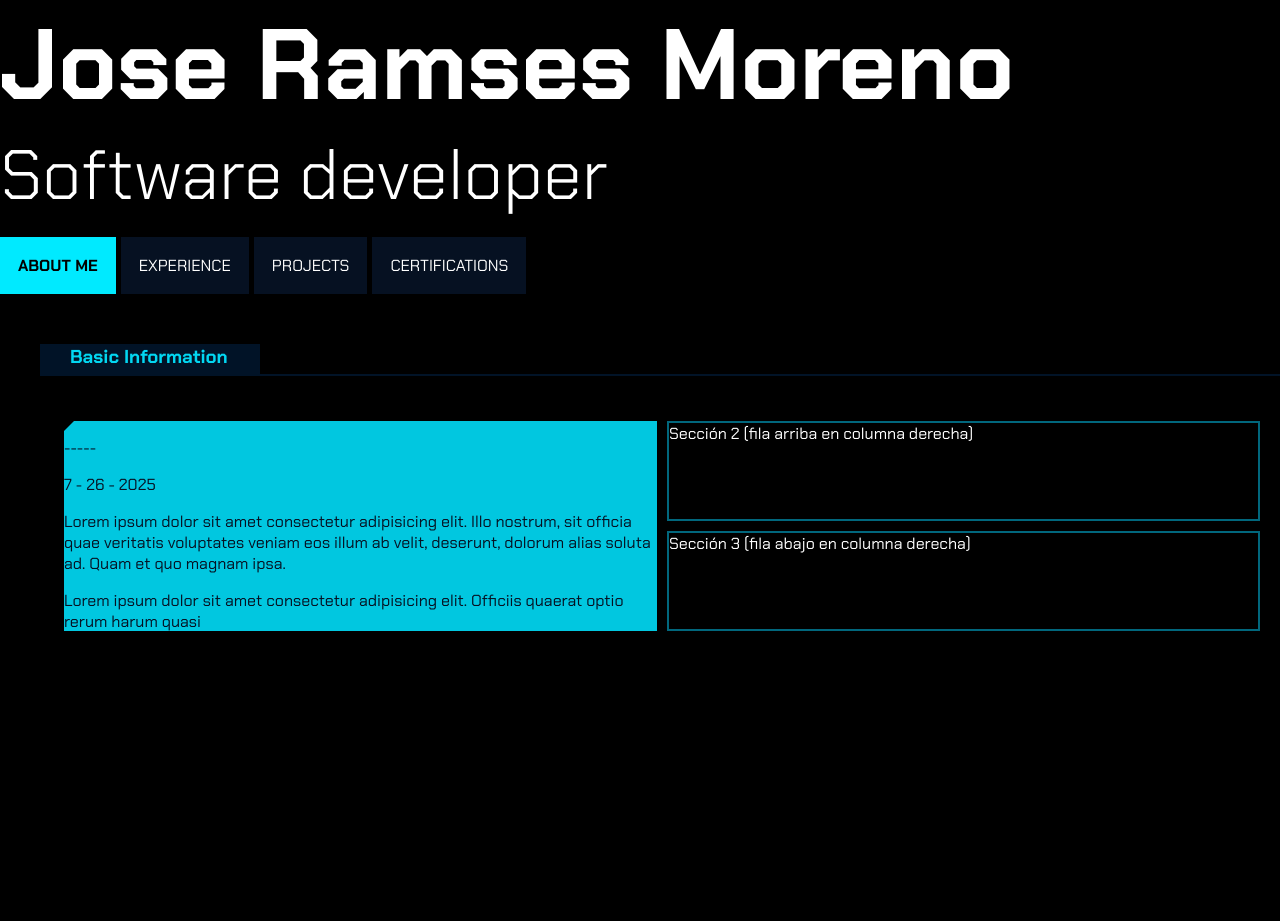
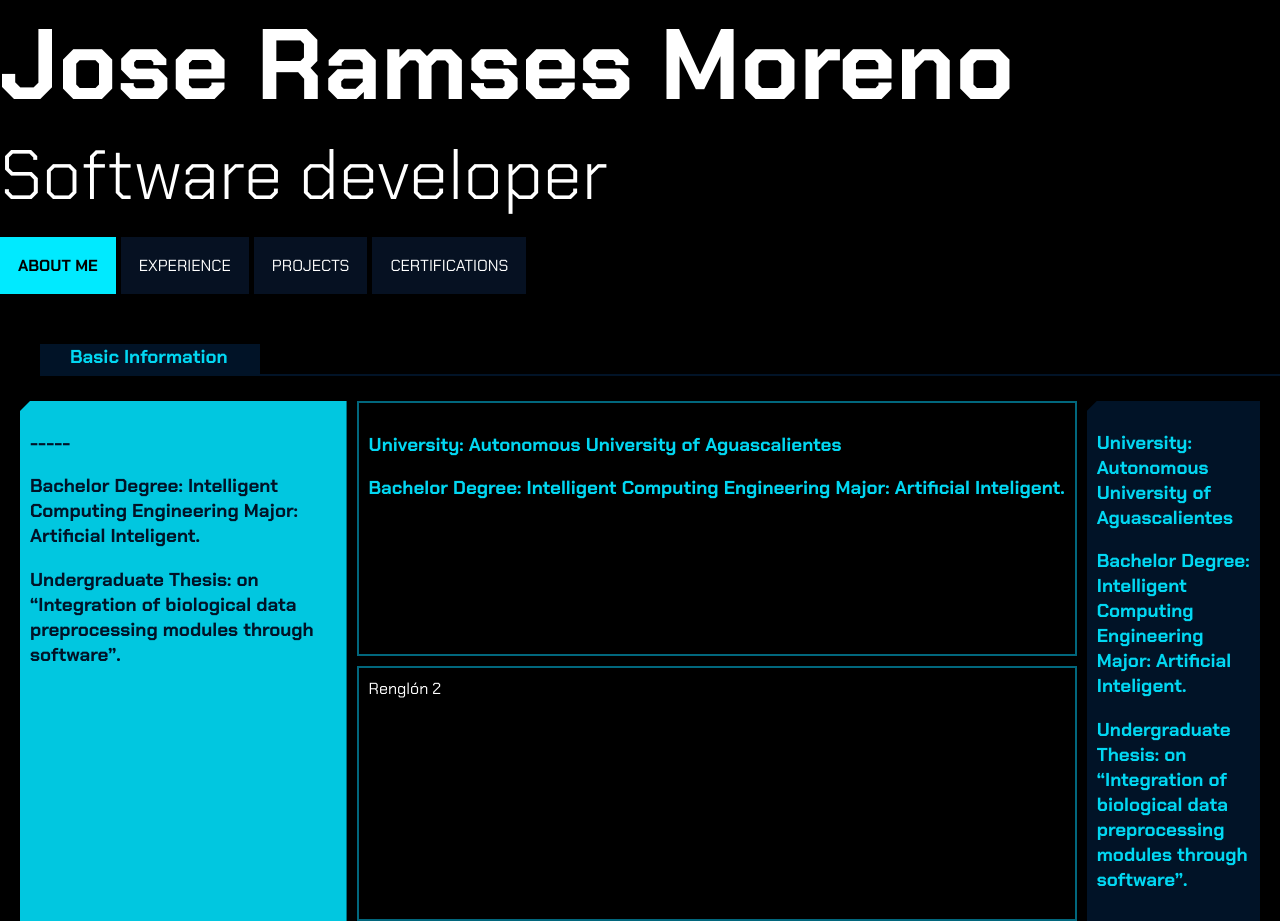
Before and after one commit to RamMG21/cyber-porfolio-rm, a React (Vite) app: page / in a window 1280 px wide. Before the commit the page ends 800 px from the top, so only its background shows below. Built offline with nearby package versions, Linux system fonts and the light colour scheme.

Commit message:
Last update in legion Lenovo

```diff
--- a/src/App.css
+++ b/src/App.css
@@ -25,12 +25,13 @@
     margin-left: 40px;
     margin-top: 50px;
 }
+
 .simple-section h3{
     margin: 0%;
     align-items: center;
     color: #02d7f2;
+}
 
-}
 .simple-line{
     background-color: #011327;
     padding: 1px;
--- a/src/components/About_Me.css
+++ b/src/components/About_Me.css
@@ -22,7 +22,7 @@
 }
 
 .seccion1 {
-    display: block;
+    display: inline-block;
     grid-column: 1;  /* Columna izquierda */
     grid-row: 1 / span 2; /* Ocupar ambas filas en la primera columna */
     height: 100%;
@@ -35,18 +35,80 @@
 }
 
 .seccion2 {
-    grid-column: 2;
-    grid-row: 1;
+    display: inline-block;
     border-style: solid;
     border-width: 2px;
     border-color: #01677d;
 }
 
 .seccion3 {
-    grid-column: 2;
-    grid-row: 2;
-
+    display: inline-block;
     border-style: solid;
     border-width: 2px;
     border-color: #01677d;
 }
+
+.seccion4 {
+    display: inline-block;
+    width: 100%;
+    border-style: solid;
+    border-width: 2px;
+    border-color: #01677d;
+}
+
+
+ .fila {
+      display: flex;
+      gap: 10px;
+    }
+
+    .seccion_1 {
+      flex: 2;
+      margin-left: 20px;
+      padding: 10px;
+      background: #02d7f2ed;
+      clip-path: polygon(10px 0%, 100% 0%, 100% 100%, 0% 100%, 0% 10px);
+    }
+
+    .seccion_1 h3 {
+      color: #011327;
+    }
+
+    .seccion-dos {
+      display: flex;
+      flex-direction: column; /* Para que los hijos se apilen en renglones */
+      gap: 10px;
+      background-color: transparent; /* Para que cada renglón tenga su color */
+    }
+
+    .subseccion_1 {
+      flex: 1;
+      padding: 10px;
+      border-style: solid;
+      border-width: 2px;
+      border-color: #01677d;
+    }
+
+     .subseccion_1 h3 {
+         color: #02d7f2;
+    }
+
+    .subseccion_2 {
+      flex: 1;
+      padding: 10px;
+      border-style: solid;
+      border-width: 2px;
+      border-color: #01677d;
+    }
+
+     .seccion_3 {
+      flex: 1;
+      padding: 10px;
+      background: #011327;
+      margin-right: 20px;
+      clip-path: polygon(10px 0%, 100% 0%, 100% 100%, 0% 100%, 0% 10px);
+    }
+
+     .seccion_3 h3 {
+      color: #02d7f2;
+    }
--- a/src/components/About_Me.tsx
+++ b/src/components/About_Me.tsx
@@ -3,15 +3,27 @@ import './About_Me.css'; // Opcional si usas CSS separado
 
 const About_Me = () => {
   return (
-    <div className="container">
-      <div className="seccion1">
-        <p>-----</p>
-        <p>7 - 26 - 2025</p>
-        <p>Lorem ipsum dolor sit amet consectetur adipisicing elit. Illo nostrum, sit officia quae veritatis voluptates veniam eos illum ab velit, deserunt, dolorum alias soluta ad. Quam et quo magnam ipsa.</p>
-        <p>Lorem ipsum dolor sit amet consectetur adipisicing elit. Officiis quaerat optio rerum harum quasi </p>
-      </div>
-      <div className="seccion2">Sección 2 (fila arriba en columna derecha)</div>
-      <div className="seccion3">Sección 3 (fila abajo en columna derecha)</div>
+
+    <div className="fila">
+    <div className="seccion_1">
+      <h3>-----</h3>
+      <h3> Bachelor Degree: Intelligent Computing Engineering
+          Major: Artificial Inteligent.</h3>
+      <h3>Undergraduate Thesis: on “Integration of biological data preprocessing modules through software”.</h3></div>
+
+    <div className="seccion seccion-dos">
+      <div className="subseccion_1"><h3>University: Autonomous University of Aguascalientes</h3>
+      <h3> Bachelor Degree: Intelligent Computing Engineering
+          Major: Artificial Inteligent.</h3></div>
+      <div className="subseccion_2">Renglón 2</div>
+    </div>
+
+    <div className="seccion_3">
+      <h3>University: Autonomous University of Aguascalientes</h3>
+      <h3> Bachelor Degree: Intelligent Computing Engineering
+          Major: Artificial Inteligent.</h3>
+      <h3>Undergraduate Thesis: on “Integration of biological data preprocessing modules through software”.</h3>
+    </div>
     </div>
   )
 }
```
